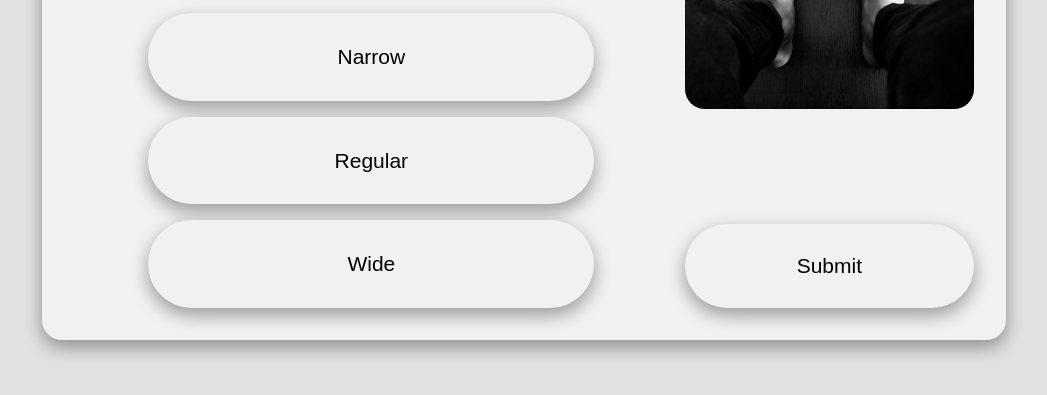
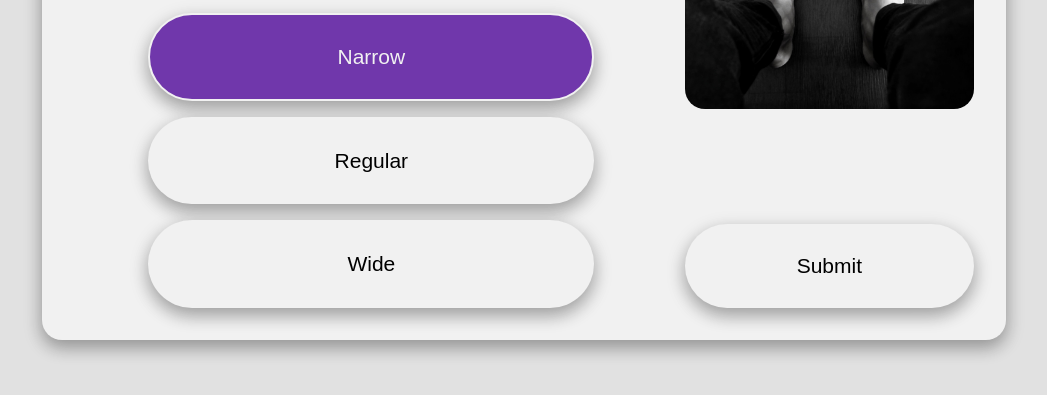
Before and after one commit to ThomasBallardCI/HeXi-Skate-Selection-Milestone2, a website: page questions.html in a window 1280 px wide. Both pictures are taken after a click on the button "Narrow". Shown: the part 317-712 px from the top of the page, without its empty margins (116-1163 px from the left). Drawn offline with Linux system fonts and the light colour scheme.

Commit message:
button selection style change added

```diff
--- a/assets/css/questions.css
+++ b/assets/css/questions.css
@@ -13,6 +13,17 @@ body{
 
 .hide {
   display: none;
+}
+
+button.selected {
+  background-color: #7037ab;
+  color: #F1F1F1;
+  border: 2px solid #F1F1F1;
+}
+
+button.selected:hover {
+  border: 2px solid #F1F1F1;
+  color: #F1F1F1;
 }
 
 .container-1 {
--- a/assets/js/questions.js
+++ b/assets/js/questions.js
@@ -7,6 +7,23 @@ const image = document.getElementsByClassName('picture-area');
 const start = document.getElementsByClassName('start-btn');
 
 document.getElementById("panel-2").style.display = "none";
+
+// button selection color change
+var button = document.getElementsByClassName("btn");
+var addSelectedClass = function(){
+    removeSelectClass();
+    this.classList.add('selected');
+};
+
+var removeSelectClass = function (){
+    for (var i =0; i < button.length; i++) {
+        button[i].classList.remove('selected');
+    }
+};
+for (var i =0; i < button.length; i++) {
+    button[i].addEventListener("click", addSelectedClass);
+};
+
 
 // empty array to store selection responses
 let responses = [];
```
